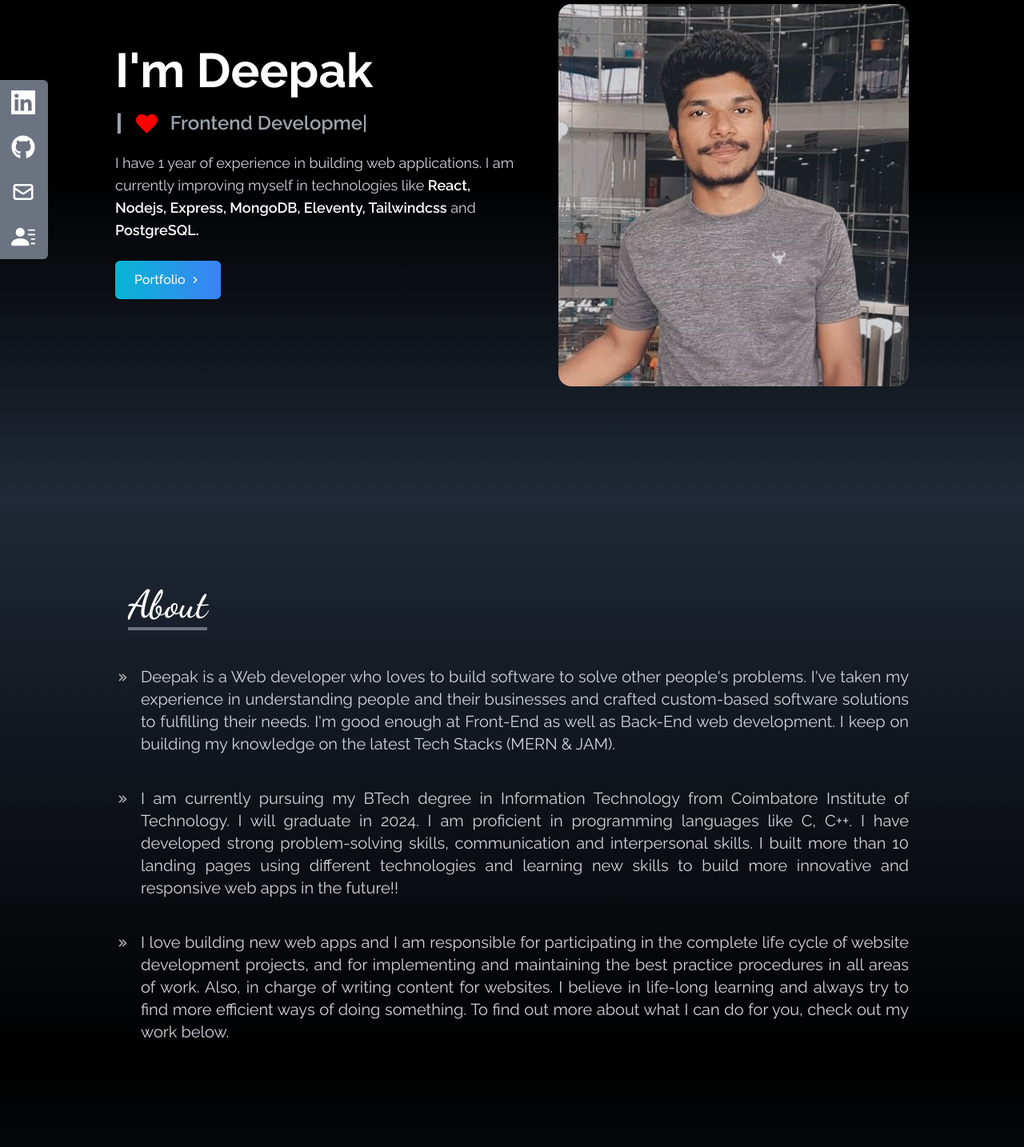
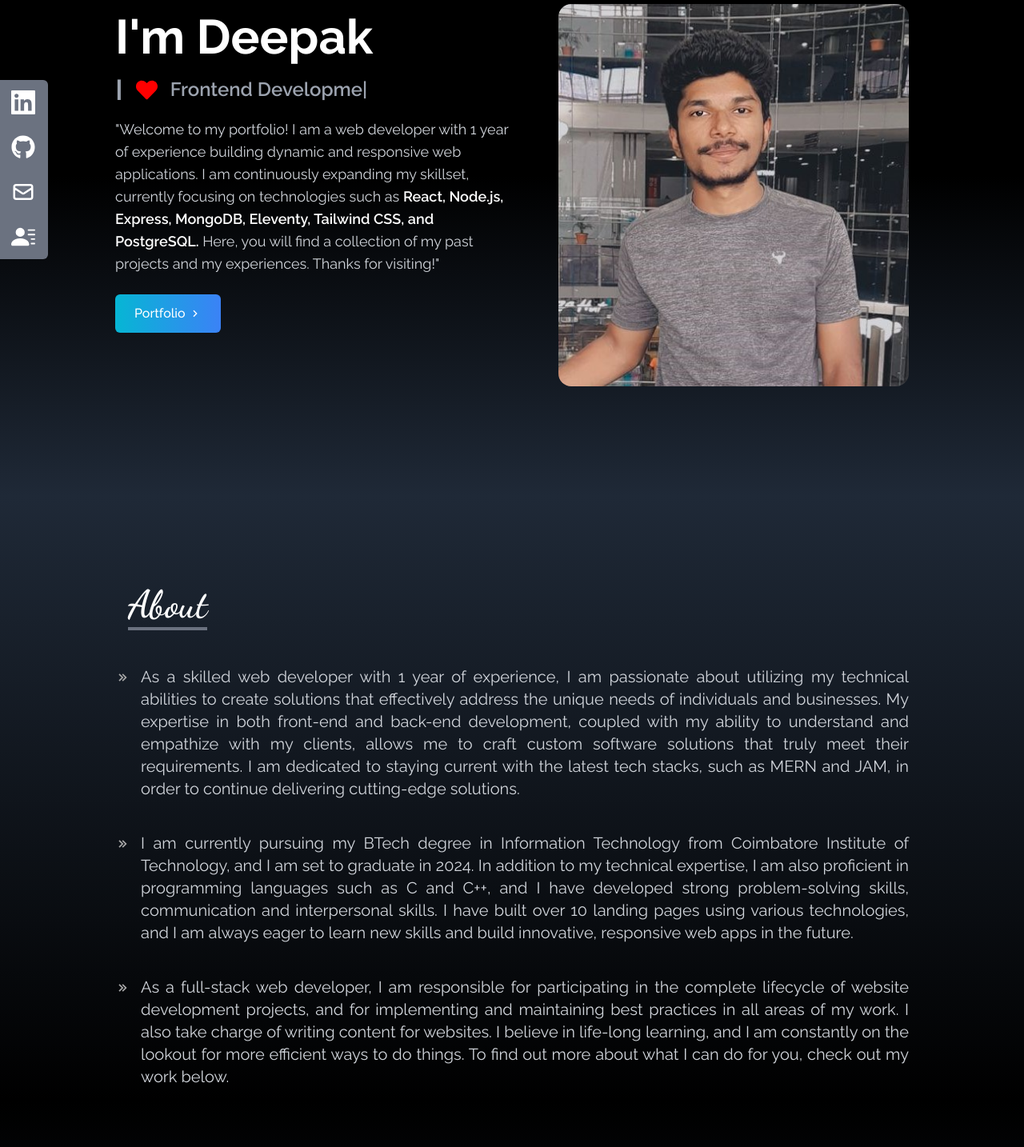
Before and after one commit to Iam-DeepakVel/Official_Portfolio, a React (Create React App) app: page / in a window 1280 px wide. Shown: the part 180-1614 px from the top of the page at 80% size. Built offline with nearby package versions, Linux system fonts and the light colour scheme; a web font is replaced by a local one.

Commit message:
updated content of hero and about sections

```diff
--- a/src/components/About.js
+++ b/src/components/About.js
@@ -9,14 +9,17 @@ const About = () => {
       className="w-full pt-20 sm:pt-24 md:h-full  bg-gradient-to-b  from-gray-800 to-black text-white"
     >
       <div className="max-w-screen-lg p-4 mx-auto   flex flex-col  justify-center lg:text-justify">
-        <motion.div initial="hidden"
+        <motion.div
+          initial="hidden"
           whileInView="visible"
           viewport={{ once: false, amount: 0.5 }}
           transition={{ duration: 0.7 }}
           variants={{
             hidden: { opacity: 0, x: -50 },
             visible: { opacity: 1, x: 0 },
-          }}  className="pb-8">
+          }}
+          className="pb-8"
+        >
           <h2 className="text-5xl ml-4 font-Dance font-bold inline border-b-4 border-gray-500">
             About
           </h2>
@@ -37,12 +40,15 @@ const About = () => {
             <BiChevronsRight color="darkGray" />
           </div>
           <div className="ml-3 text-gray-300 ">
-            Deepak is a Web developer who loves to build software to solve other
-            people's problems. I've taken my experience in understanding people
-            and their businesses and crafted custom-based software solutions to
-            fulfilling their needs. I'm good enough at Front-End as well as
-            Back-End web development. I keep on building my knowledge on the
-            latest Tech Stacks (MERN & JAM).
+            As a skilled web developer with 1 year of experience, I am
+            passionate about utilizing my technical abilities to create
+            solutions that effectively address the unique needs of individuals
+            and businesses. My expertise in both front-end and back-end
+            development, coupled with my ability to understand and empathize
+            with my clients, allows me to craft custom software solutions that
+            truly meet their requirements. I am dedicated to staying current
+            with the latest tech stacks, such as MERN and JAM, in order to
+            continue delivering cutting-edge solutions.
           </div>
         </motion.div>
         {/* Paragraph 1 End */}
@@ -66,12 +72,13 @@ const About = () => {
           </div>
           <div className="ml-3 text-gray-300">
             I am currently pursuing my BTech degree in Information Technology
-            from Coimbatore Institute of Technology. I will graduate in 2024. I
-            am proficient in programming languages like C, C++. I have developed
-            strong problem-solving skills, communication and interpersonal
-            skills. I built more than 10 landing pages using different
-            technologies and learning new skills to build more innovative and
-            responsive web apps in the future!!
+            from Coimbatore Institute of Technology, and I am set to graduate in
+            2024. In addition to my technical expertise, I am also proficient in
+            programming languages such as C and C++, and I have developed strong
+            problem-solving skills, communication and interpersonal skills. I
+            have built over 10 landing pages using various technologies, and I
+            am always eager to learn new skills and build innovative, responsive
+            web apps in the future.
           </div>
         </motion.div>
         {/* Paragraph 2 End */}
@@ -91,13 +98,13 @@ const About = () => {
             <BiChevronsRight color="darkGray" />
           </div>
           <div className="ml-3 text-gray-300">
-            I love building new web apps and I am responsible for participating
-            in the complete life cycle of website development projects, and for
-            implementing and maintaining the best practice procedures in all
-            areas of work. Also, in charge of writing content for websites. I
-            believe in life-long learning and always try to find more efficient
-            ways of doing something. To find out more about what I can do for
-            you, check out my work below.
+            As a full-stack web developer, I am responsible for participating in
+            the complete lifecycle of website development projects, and for
+            implementing and maintaining best practices in all areas of my work.
+            I also take charge of writing content for websites. I believe in
+            life-long learning, and I am constantly on the lookout for more
+            efficient ways to do things. To find out more about what I can do
+            for you, check out my work below.
           </div>
         </motion.div>
       </div>
--- a/src/components/Home.js
+++ b/src/components/Home.js
@@ -46,12 +46,17 @@ const Home = () => {
             </div>
           </div>
           <p className="text-gray-300 max-w-lg py-4 md:text-lg">
-            I have 1 year of experience in building web applications. I am
-            currently improving myself in technologies like{" "}
+            "Welcome to my portfolio! I am a web developer with 1 year of
+            experience building dynamic and responsive web applications. I am
+            continuously expanding my skillset, currently focusing on
+            technologies such as{" "}
             <span className="text-white font-semibold">
-              React, Nodejs, Express, MongoDB, Eleventy, Tailwindcss
+              {" "}
+              React, Node.js, Express, MongoDB, Eleventy, Tailwind CSS, and{" "}
+              <span className="text-white font-semibold">PostgreSQL.</span>
             </span>{" "}
-            and <span className="text-white font-semibold">PostgreSQL.</span>
+            Here, you will find a collection of my past projects and my
+            experiences. Thanks for visiting!"{" "}
           </p>
           <div>
             <a
```
